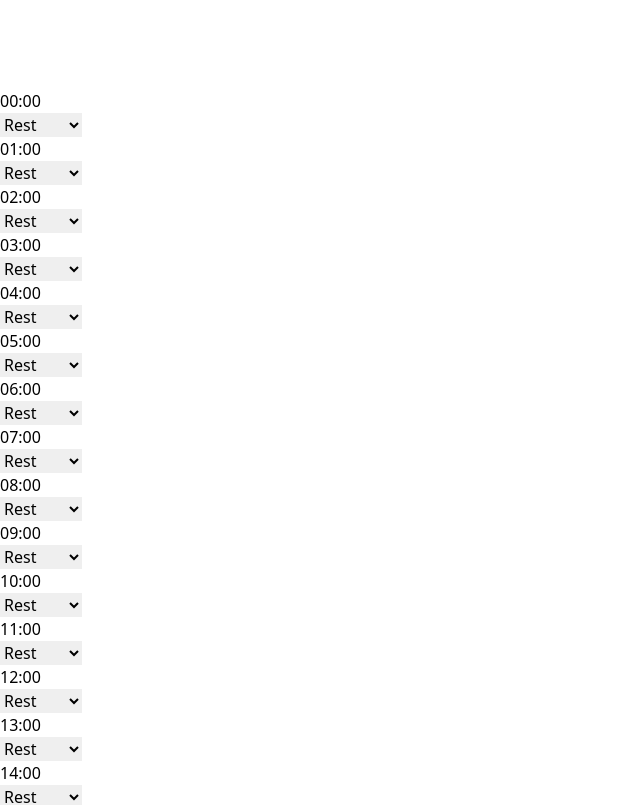
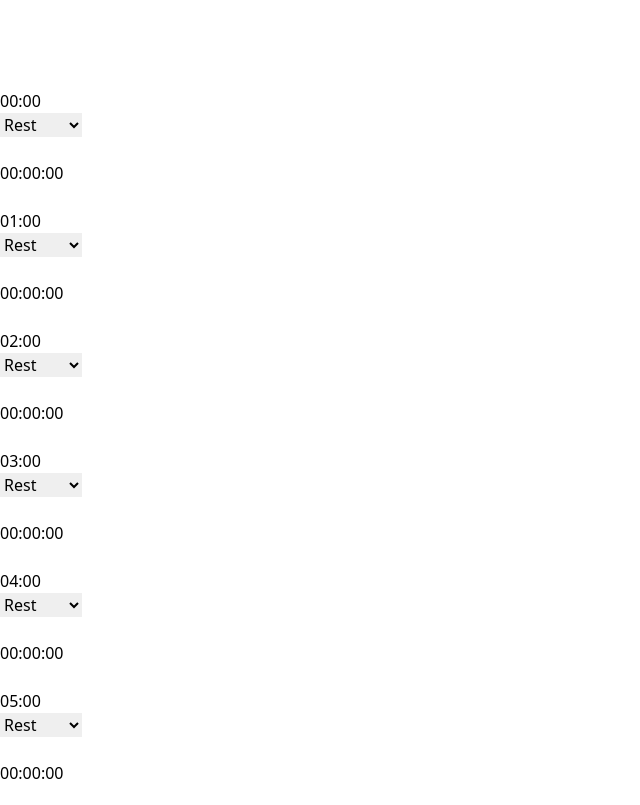
Before and after one commit to kartimenya/OnTrack, a Vue app: page /#timeline in a window 1280 px wide. Shown: the part 1560-2365 px from the top of the page, without its empty margins (0-640 px from the left). Built offline with nearby package versions, Linux system fonts and the light colour scheme.

Commit message:
TimelineStopwatch component

```diff
--- a/src/components/BaseButton.vue
+++ b/src/components/BaseButton.vue
@@ -1,9 +1,17 @@
 <script>
-import { BUTTON_TYPE_NEUTRAL, BUTTON_TYPE_DANGER, BUTTON_TYPE_PRIMARY } from '../constans'
+import {
+  BUTTON_TYPE_NEUTRAL,
+  BUTTON_TYPE_WARNING,
+  BUTTON_TYPE_SUCCESS,
+  BUTTON_TYPE_DANGER,
+  BUTTON_TYPE_PRIMARY
+} from '../constans'
 import { isButtonTypeValid } from '../validators'
 
 const typeClasses = {
   [BUTTON_TYPE_PRIMARY]: 'text-white bg-purple-500 enabled:hover:bg-purple-600',
+  [BUTTON_TYPE_SUCCESS]: 'text-white bg-green-500 enabled:hover:bg-green-600',
+  [BUTTON_TYPE_WARNING]: 'text-white bg-yellow-500 enabled:hover:bg-yellow-600',
   [BUTTON_TYPE_NEUTRAL]: 'bg-gray-100 enabled:hover:bg-gray-200',
   [BUTTON_TYPE_DANGER]: 'text-white bg-red-500 enabled:hover:bg-red-600 '
 }
--- a/src/components/TimelineItem.vue
+++ b/src/components/TimelineItem.vue
@@ -8,6 +8,7 @@
 import { NULLABLE_ACTIVITY } from '../constans'
 import BaseSelect from './BaseSelect.vue'
 import TimelineHoure from './TimelineHoure.vue'
+import TimelineStopwatch from './TimelineStopwatch.vue'
 
 const props = defineProps({
   timelineItem: {
@@ -48,5 +49,6 @@
       placeholder="Rest"
       @select="selectActivity"
     />
+    <TimelineStopwatch :seconds="timelineItem.activitySeconds" />
   </li>
 </template>
--- /dev/null
+++ b/src/components/TimelineStopwatch.vue
@@ -0,0 +1,31 @@
+<script setup>
+import BaseButton from './BaseButton.vue'
+import { ArrowPathIcon, PauseIcon, PlayIcon } from '@heroicons/vue/24/outline'
+import { BUTTON_TYPE_DANGER, BUTTON_TYPE_SUCCESS, BUTTON_TYPE_WARNING } from '../constans'
+import { isNumber } from '../validators'
+import { formatSeconds } from '../function'
+
+defineProps({
+  seconds: {
+    default: 0,
+    type: Number,
+    validator: isNumber
+  }
+})
+</script>
+<template>
+  <div class="flex w-full gap-2">
+    <BaseButton :type="BUTTON_TYPE_DANGER">
+      <ArrowPathIcon class="h-8" />
+    </BaseButton>
+    <div class="font-momo flex flex-grow items-center rounded bg-gray-100 px-2 text-3xl">
+      {{ formatSeconds(seconds) }}
+    </div>
+    <BaseButton :type="BUTTON_TYPE_WARNING">
+      <PauseIcon class="h-8" />
+    </BaseButton>
+    <BaseButton :type="BUTTON_TYPE_SUCCESS">
+      <PlayIcon class="h-8" />
+    </BaseButton>
+  </div>
+</template>
--- a/src/constans.js
+++ b/src/constans.js
@@ -2,15 +2,24 @@
 import { generatePeriodSelectOptions } from './function'
 
 export const BUTTON_TYPE_PRIMARY = 'primary'
+export const BUTTON_TYPE_SUCCESS = 'success'
+export const BUTTON_TYPE_WARNING = 'warning'
 export const BUTTON_TYPE_DANGER = 'danger'
 export const BUTTON_TYPE_NEUTRAL = 'neutral'
 
-export const BUTTON_TYPES = [BUTTON_TYPE_DANGER, BUTTON_TYPE_NEUTRAL, BUTTON_TYPE_PRIMARY]
+export const BUTTON_TYPES = [
+  BUTTON_TYPE_WARNING,
+  BUTTON_TYPE_SUCCESS,
+  BUTTON_TYPE_DANGER,
+  BUTTON_TYPE_NEUTRAL,
+  BUTTON_TYPE_PRIMARY
+]
 
 export const PAGE_TIMELINE = 'timeline'
 export const PAGE_ACTIVITIES = 'activities'
 export const PAGE_PROGRESS = 'progress'
 
+export const MILLISECONDS_IN_SECOND = 1000
 export const SECONDS_IN_MINUTE = 60
 export const MINUTES_IN_HOUR = 60
 export const SECONDS_IN_HOUR = MINUTES_IN_HOUR * SECONDS_IN_MINUTE
--- a/src/function.js
+++ b/src/function.js
@@ -4,9 +4,20 @@
   MIDNIGHT_HOUR,
   SECONDS_IN_HOUR,
   MINUTES_IN_HOUR,
-  SECONDS_IN_MINUTE
+  SECONDS_IN_MINUTE,
+  MILLISECONDS_IN_SECOND
 } from './constans'
 import { isPageValid, isNull } from './validators'
+
+export function formatSeconds(seconds) {
+  const date = new Date()
+
+  date.setTime(Math.abs(seconds) * MILLISECONDS_IN_SECOND)
+
+  const utc = date.toUTCString()
+
+  return utc.substring(utc.indexOf(':') - 2, utc.indexOf(':') + 6)
+}
 
 export function normilizePageHash() {
   const page = window.location.hash.slice(1)
@@ -40,7 +51,7 @@
   const timelineItems = []
 
   for (let hour = MIDNIGHT_HOUR; hour < HOURS_IN_DAY; hour++) {
-    timelineItems.push({ hour, activityId: null })
+    timelineItems.push({ hour, activityId: null, activitySeconds: 0 })
   }
 
   return timelineItems
```
